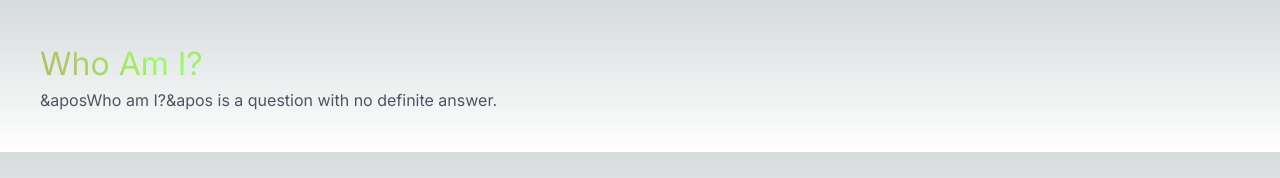
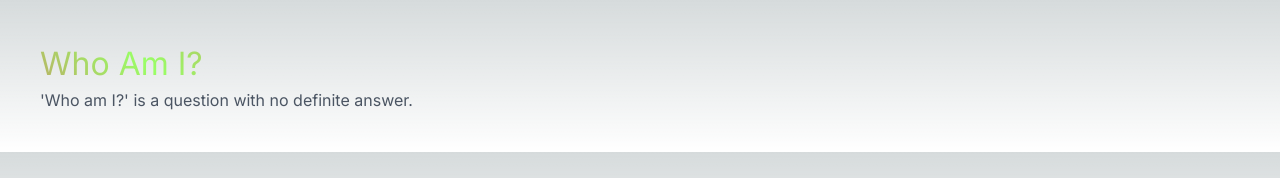
Before and after one commit to Nesqyk/Nesqyk.github.io, a Next.js app in the folder porfolio/: page / in a window 1280 px wide. Shown: the top 178 px of the page. Built offline with nearby package versions, Linux system fonts and the light colour scheme.

Commit message:
Rainbow!

```diff
--- a/porfolio/src/app/page.tsx
+++ b/porfolio/src/app/page.tsx
@@ -11,7 +11,7 @@ export default function Home() {
                   Who Am I?
               </h1>
               <p className="text-gray-600">
-                  &aposWho am I?&apos is a question with no definite answer.
+                  &apos;Who am I?&apos; is a question with no definite answer.
               </p>
           </div>
       </main>
```
